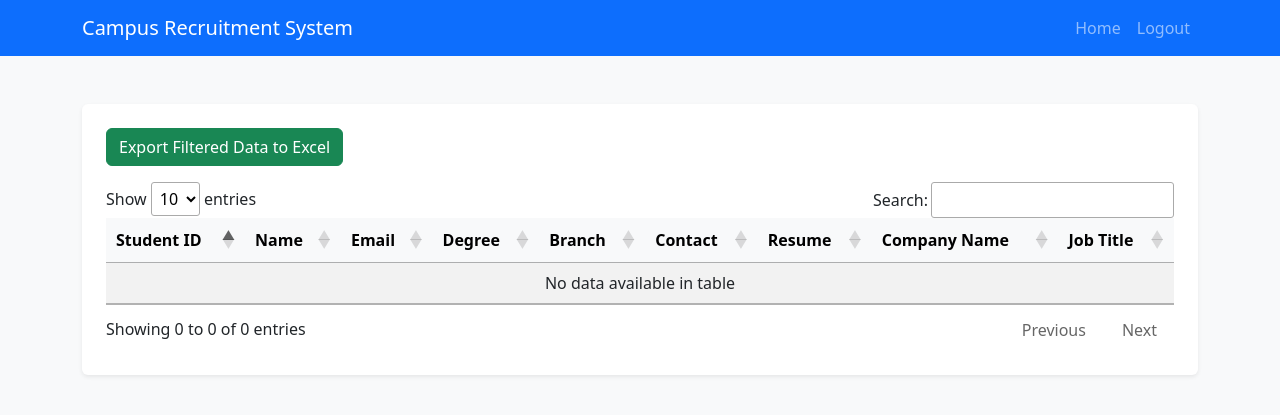
After one commit to Kenil-08/Campus-Recruitment-Management-System, a PHP site: page /tpo/view_applications.php in a window 1280 px wide. The commit adds this page. Shown: the top 415 px of the page. Run offline with PHP 8.4, Linux system fonts and the light colour scheme; data that the repository does not hold is empty; some libraries are stand-ins or nearby versions.

Commit message:
Export Excelsheet Done

```diff
--- /dev/null
+++ b/tpo/view_applications.php
@@ -0,0 +1,129 @@
+<?php
+include '../db.php'; // Adjust the path to your database connection file
+
+// Fetch applications along with student and job details
+$query = "
+    SELECT
+        applications.id AS application_id,
+        students.student_id,
+        students.first_name,
+        students.last_name,
+        students.email,
+        students.degree,
+        students.branch,
+        students.contact_number,
+        student_academic_details.resume,
+        job_postings.company_name,
+        job_postings.job_title
+    FROM applications
+    JOIN students ON applications.user_id = students.user_id
+    JOIN job_postings ON applications.job_id = job_postings.job_id
+    JOIN student_academic_details ON students.student_id = student_academic_details.student_id
+";
+$result = mysqli_query($conn, $query);
+
+if (!$result) {
+    echo "Error fetching applications data: " . mysqli_error($conn);
+    exit;
+}
+?>
+
+<!DOCTYPE html>
+<html lang="en">
+<head>
+    <meta charset="UTF-8">
+    <meta name="viewport" content="width=device-width, initial-scale=1.0">
+    <title>Applications</title>
+    <link href="https://cdn.jsdelivr.net/npm/bootstrap@5.3.0/dist/css/bootstrap.min.css" rel="stylesheet">
+    <link rel="stylesheet" href="https://cdn.datatables.net/1.11.5/css/jquery.dataTables.min.css">
+    <script src="https://code.jquery.com/jquery-3.5.1.js"></script>
+    <script src="https://cdn.datatables.net/1.11.5/js/jquery.dataTables.min.js"></script>
+</head>
+<body class="bg-light">
+
+    <nav class="navbar navbar-expand-lg navbar-dark bg-primary">
+        <div class="container">
+            <a class="navbar-brand" href="tpo_dashboard.php">Campus Recruitment System</a>
+            <div class="collapse navbar-collapse" id="navbarNav">
+                <ul class="navbar-nav ms-auto">
+                    <li class="nav-item">
+                        <a class="nav-link" href="tpo_dashboard.php">Home</a>
+                    </li>
+                    <li class="nav-item">
+                        <a class="nav-link" href="../index.php">Logout</a>
+                    </li>
+                </ul>
+            </div>
+        </div>
+    </nav>
+    <!-- Navbar and table structure -->
+    <div class="container mt-5">
+        <div class="bg-white p-4 rounded shadow-sm">
+            <!-- Button to trigger the export -->
+            <form method="POST" action="export_excel.php" id="exportForm">
+                <input type="hidden" name="search_query" id="search_query" value="">
+                <button type="submit" name="export_excel" class="btn btn-success mb-3">Export Filtered Data to Excel</button>
+            </form>
+
+
+            <table id="applicationsTable" class="table table-striped">
+                <thead class="table-light">
+                    <tr>
+                        <th scope="col">Student ID</th>
+                        <th scope="col">Name</th>
+                        <th scope="col">Email</th>
+                        <th scope="col">Degree</th>
+                        <th scope="col">Branch</th>
+                        <th scope="col">Contact</th>
+                        <th scope="col">Resume</th>
+                        <th scope="col">Company Name</th>
+                        <th scope="col">Job Title</th>
+                    </tr>
+                </thead>
+                <tbody>
+                    <?php while ($row = mysqli_fetch_assoc($result)) : ?>
+                        <tr>
+                            <td><?php echo htmlspecialchars($row['student_id']); ?></td>
+                            <td><?php echo htmlspecialchars($row['first_name'] . " " . $row['last_name']); ?></td>
+                            <td><?php echo htmlspecialchars($row['email']); ?></td>
+                            <td><?php echo htmlspecialchars($row['degree']); ?></td>
+                            <td><?php echo htmlspecialchars($row['branch']); ?></td>
+                            <td><?php echo htmlspecialchars($row['contact_number']); ?></td>
+                            <td>
+                                <?php if ($row['resume']) : ?>
+                                    <a href="../uploads/resumes/<?php echo htmlspecialchars($row['resume']); ?>" target="_blank">View Resume</a>
+                                <?php else : ?>
+                                    No resume uploaded
+                                <?php endif; ?>
+                            </td>
+                            <td><?php echo htmlspecialchars($row['company_name']); ?></td>
+                            <td><?php echo htmlspecialchars($row['job_title']); ?></td>
+                        </tr>
+                    <?php endwhile; ?>
+                </tbody>
+            </table>
+        </div>
+    </div>
+
+    <script>
+        $(document).ready(function() {
+            var table = $('#applicationsTable').DataTable({
+                "paging": true,
+                "searching": true,
+                "ordering": true,
+                "info": true,
+                "lengthMenu": [5, 10, 25, 50],
+                "pageLength": 10
+            });
+
+            // Capture the search query before form submission
+            $('#exportForm').on('submit', function() {
+                var searchQuery = table.search();  // Get the search term from DataTables
+                $('#search_query').val(searchQuery);  // Set it in the hidden input field
+            });
+        });
+    </script>
+
+    <script src="https://cdn.jsdelivr.net/npm/bootstrap@5.3.0/dist/js/bootstrap.bundle.min.js"></script>
+</body>
+</html>
```
Also changed, not shown: students/apply.php (added, +25 -0 lines), students/view_jobs.php (+8 -2 lines), tpo/export_excel.php (added, +76 -0 lines), 1 other file.
